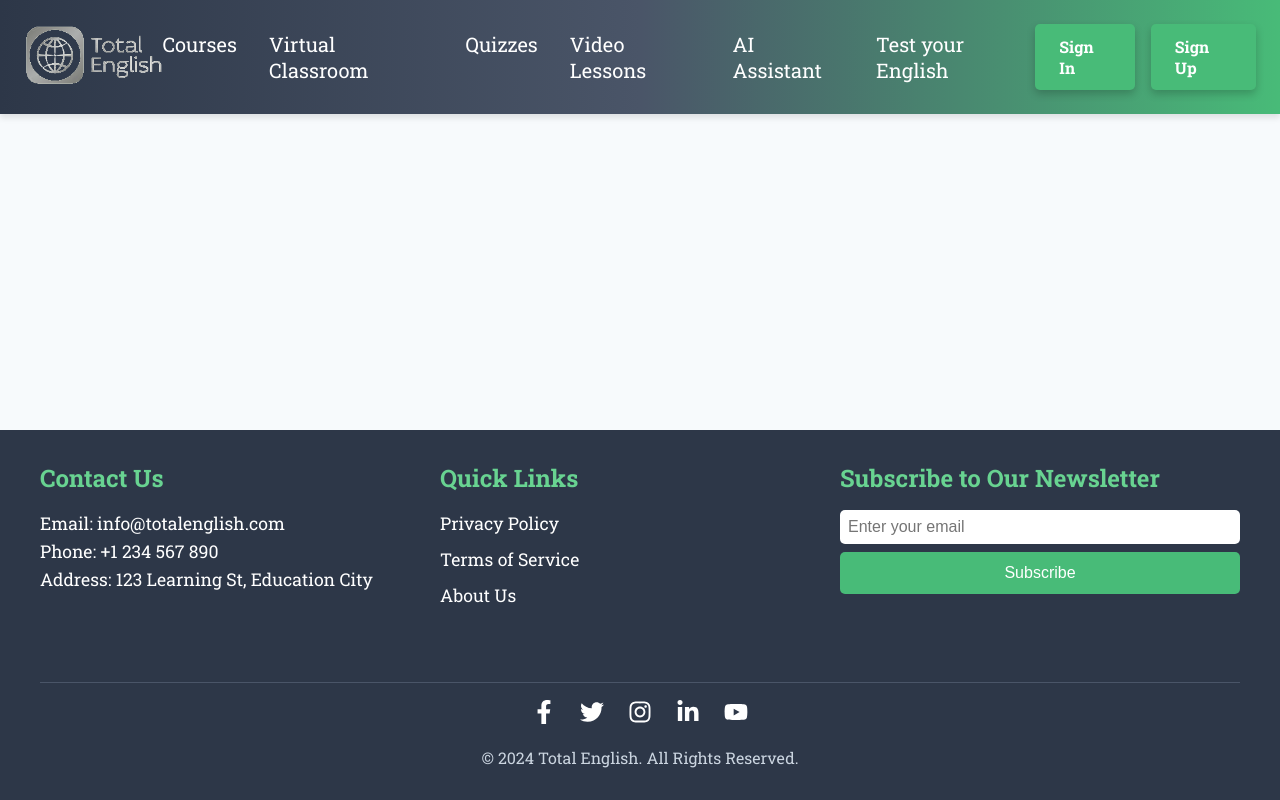
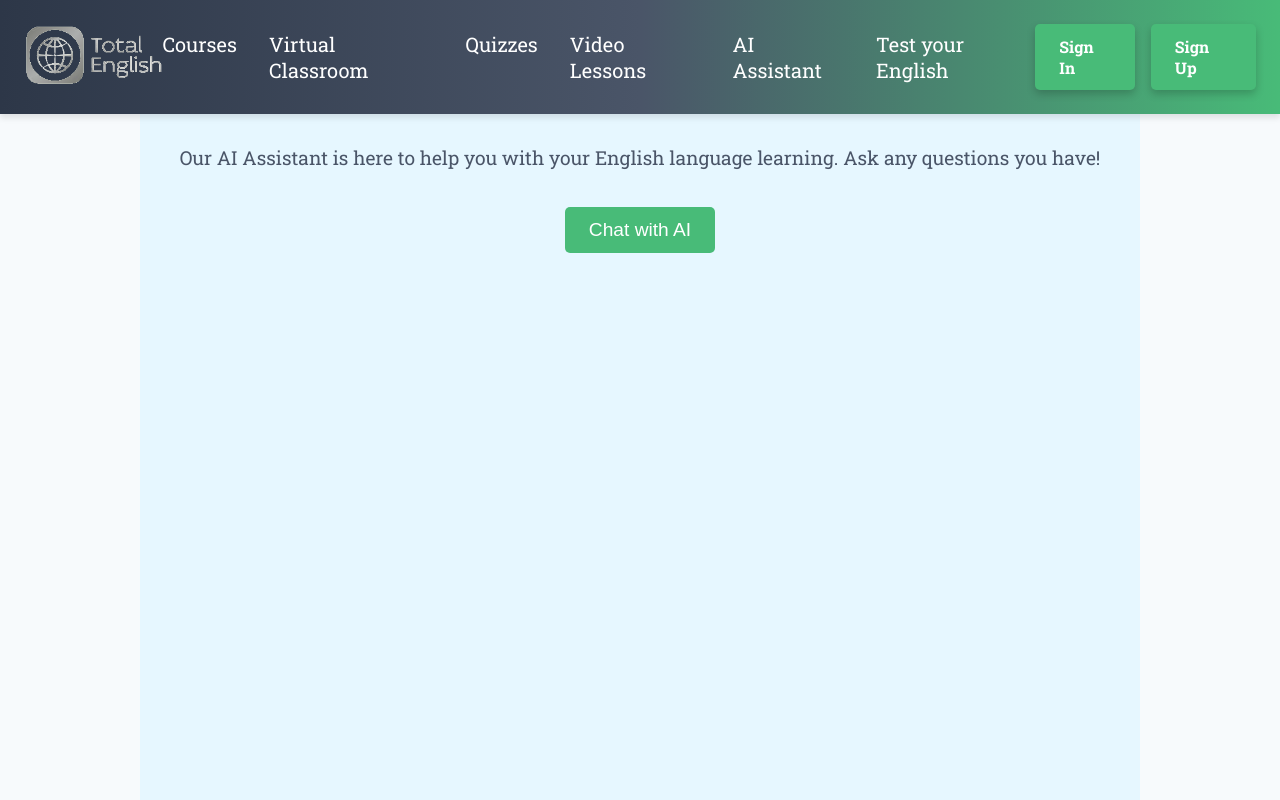
Before and after one commit to Abazur24/Total-English, a React (Vite) app: page /ai-assistant in a window 1280 px wide. Shown: the top 800 px of the page. Built offline with nearby package versions, Linux system fonts and the light colour scheme.

Commit message:
AI Assistant page added

```diff
--- /dev/null
+++ b/src/pages/aboutUs/AboutUsPage.jsx
@@ -0,0 +1,30 @@
+import React from 'react';
+import './aboutUsPage.scss'; // Styles for the About Us page
+
+const AboutUsPage = () => {
+  return (
+    <div className="about-us-container">
+      <div className="about-us-content">
+        <h1>About Us</h1>
+        <p>
+          At Total English, we are dedicated to providing the highest quality English language learning experience.
+          Whether you are learning English for business, academic purposes, or personal growth, we offer a range
+          of courses to suit your needs. Our mission is to help you achieve your language goals through personalized
+          and engaging lessons.
+        </p>
+        <p>
+          Founded in 2023, Total English has helped thousands of learners from around the world enhance their English skills.
+          With professional instructors, modern learning techniques, and state-of-the-art tools, we make language learning
+          accessible and effective.
+        </p>
+        <p>
+          Our courses are designed for learners at every level, from beginner to advanced, and we continuously innovate to
+          meet the changing demands of the global language learning community.
+        </p>
+        <p>Thank you for choosing Total English as your language learning partner!</p>
+      </div>
+    </div>
+  );
+};
+
+export default AboutUsPage;
--- /dev/null
+++ b/src/pages/aboutUs/aboutUsPage.scss
@@ -0,0 +1,50 @@
+.about-us-container {
+    display: flex;
+    justify-content: center; /* Center horizontally */
+    align-items: center; /* Center vertically */
+    padding: 4rem 2rem;
+    max-width: 100%;
+    margin: 0 auto;
+    text-align: left;
+    background-color: #a4cb97;
+    min-height: 100vh; /* Ensure it takes the full viewport height */
+    padding-top: 7rem; /* Offset from the fixed navbar height */
+}
+
+.about-us-content {
+    background-color: #fff;
+    max-width: 80%;
+    margin: 0 auto;
+    padding: 3rem;
+    border-radius: 10px;
+    box-shadow: 0 4px 15px rgba(0, 0, 0, 0.1); /* Subtle shadow */
+}
+
+h1 {
+    font-size: 2.5rem;
+    color: #2d3748;
+    font-family: 'Playfair Display', serif;
+    margin-bottom: 1.5rem;
+}
+
+p {
+    font-size: 1.2rem;
+    color: #4a5568;
+    font-family: 'Roboto Slab', serif;
+    line-height: 1.75;
+    margin-bottom: 1.5rem;
+}
+
+@media (max-width: 768px) {
+    .about-us-container {
+        padding: 2rem 1rem;
+    }
+
+    h1 {
+        font-size: 2rem;
+    }
+
+    p {
+        font-size: 1rem;
+    }
+}
--- /dev/null
+++ b/src/pages/aiAssistant/AiAssistantPage.jsx
@@ -0,0 +1,66 @@
+import React, { useState } from 'react';
+import './aiAssistantPage.scss';
+
+const AiAssistantPage = () => {
+  const [isChatOpen, setChatOpen] = useState(false);
+  const [messages, setMessages] = useState([]);
+  const [userInput, setUserInput] = useState('');
+
+  // Handle opening/closing of the chat window
+  const toggleChat = () => {
+    setChatOpen(!isChatOpen);
+  };
+
+  // Handle sending messages
+  const handleSendMessage = () => {
+    if (userInput.trim() === '') return;
+
+    // Add user message to chat
+    setMessages([...messages, { text: userInput, sender: 'user' }]);
+
+    // Simulate AI response
+    setTimeout(() => {
+      setMessages((prevMessages) => [
+        ...prevMessages,
+        { text: "I'm here to help! How can I assist you?", sender: 'ai' },
+      ]);
+    }, 1000);
+
+    setUserInput(''); // Clear input field
+  };
+
+  return (
+    <div className="ai-assistant-page">
+      <h1>AI Assistant</h1>
+      <p>Our AI Assistant is here to help you with your English language learning. Ask any questions you have!</p>
+      <button className="chat-button" onClick={toggleChat}>
+        {isChatOpen ? 'Close Chat' : 'Chat with AI'}
+      </button>
+
+      {isChatOpen && (
+        <div className="chat-window">
+          <div className="chat-messages">
+            {messages.map((message, index) => (
+              <div key={index} className={`chat-message ${message.sender}`}>
+                {message.text}
+              </div>
+            ))}
+          </div>
+
+          <div className="chat-input">
+            <input
+              type="text"
+              placeholder="Type your message..."
+              value={userInput}
+              onChange={(e) => setUserInput(e.target.value)}
+              onKeyDown={(e) => (e.key === 'Enter' ? handleSendMessage() : null)}
+            />
+            <button onClick={handleSendMessage}>Send</button>
+          </div>
+        </div>
+      )}
+    </div>
+  );
+};
+
+export default AiAssistantPage;
--- /dev/null
+++ b/src/pages/aiAssistant/aiAssistantPage.scss
@@ -0,0 +1,103 @@
+.ai-assistant-page {
+    padding: 4rem 2rem;
+    max-width: 1000px;
+    margin: 0 auto;
+    text-align: center;
+    background-color: #e6f7ff;
+    min-height: 100vh;
+
+    h1 {
+      font-size: 2.5rem;
+      color: #2d3748;
+      margin-bottom: 1.5rem;
+    }
+
+    p {
+      font-size: 1.2rem;
+      color: #4a5568;
+      margin-bottom: 2rem;
+    }
+
+    .chat-button {
+      padding: 0.75rem 1.5rem;
+      font-size: 1.2rem;
+      background-color: #48bb78;
+      color: #fff;
+      border: none;
+      border-radius: 5px;
+      cursor: pointer;
+      transition: background-color 0.3s ease;
+
+      &:hover {
+        background-color: #38a169;
+      }
+    }
+
+    .chat-window {
+      margin-top: 2rem;
+      max-width: 600px;
+      width: 100%;
+      background-color: #fff;
+      border-radius: 10px;
+      box-shadow: 0 4px 15px rgba(0, 0, 0, 0.1);
+      padding: 1.5rem;
+      display: flex;
+      flex-direction: column;
+      justify-content: space-between;
+      height: 400px;
+
+      .chat-messages {
+        flex-grow: 1;
+        overflow-y: auto;
+        margin-bottom: 1rem;
+        padding-right: 1rem;
+      }
+
+      .chat-message {
+        margin-bottom: 0.75rem;
+        padding: 0.75rem 1rem;
+        border-radius: 10px;
+        max-width: 70%;
+        word-wrap: break-word;
+      }
+
+      .chat-message.user {
+        background-color: #48bb78;
+        color: white;
+        align-self: flex-end;
+      }
+
+      .chat-message.ai {
+        background-color: #f7f7f7;
+        color: #333;
+        align-self: flex-start;
+      }
+
+      .chat-input {
+        display: flex;
+        gap: 0.5rem;
+
+        input {
+          flex-grow: 1;
+          padding: 0.75rem;
+          font-size: 1rem;
+          border-radius: 5px;
+          border: 1px solid #ccc;
+        }
+
+        button {
+          padding: 0.75rem 1rem;
+          font-size: 1rem;
+          background-color: #48bb78;
+          color: #fff;
+          border: none;
+          border-radius: 5px;
+          cursor: pointer;
+
+          &:hover {
+            background-color: #38a169;
+          }
+        }
+      }
+    }
+  }
```
Also changed, not shown: src/App.jsx (+29 -27 lines).
